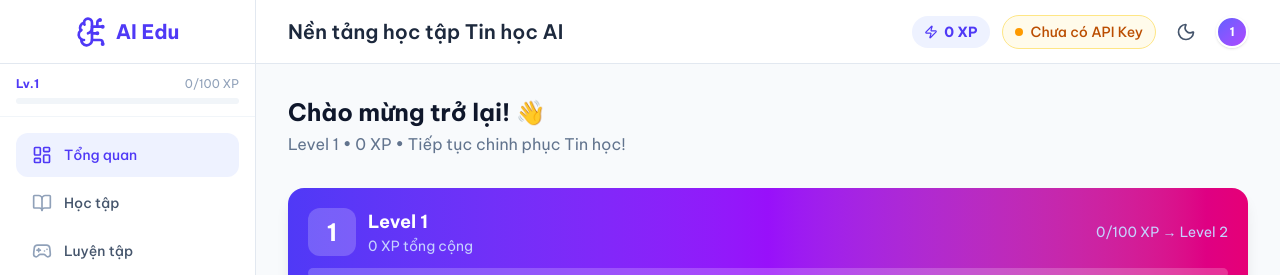
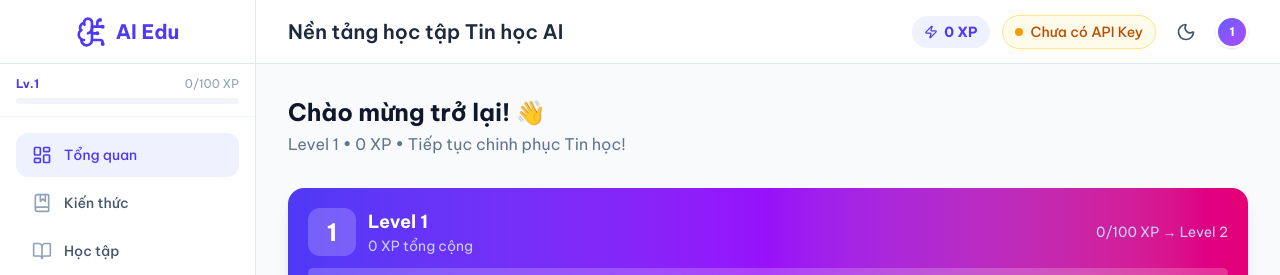
Before and after one commit to duocle502-code/tinhoc_edu, a React (Vite) app: page / in a window 1280 px wide. Shown: the top 275 px of the page. Built offline with nearby package versions, Linux system fonts and the light colour scheme.

Commit message:
Update Sidebar.tsx

```diff
--- a/src/components/Sidebar.tsx
+++ b/src/components/Sidebar.tsx
@@ -1,5 +1,5 @@
 import React from 'react';
-import { BookOpen, BrainCircuit, LayoutDashboard, History, Settings, Gamepad2, Trophy, ClipboardList } from 'lucide-react';
+import { BookOpen, BrainCircuit, LayoutDashboard, History, Settings, Gamepad2, Trophy, ClipboardList, BookMarked } from 'lucide-react';
 import { cn } from '../lib/utils';
 import { useGamification } from '../store';
 import { XP_PER_LEVEL } from '../data/demo';
@@ -16,6 +16,7 @@ export function Sidebar({ currentView, setCurrentView, isMobileOpen, setIsMobile
 
   const navItems = [
     { id: 'dashboard', label: 'Tổng quan', icon: LayoutDashboard },
+    { id: 'learning', label: 'Kiến thức', icon: BookMarked },
     { id: 'subjects', label: 'Học tập', icon: BookOpen },
     { id: 'practice', label: 'Luyện tập', icon: Gamepad2 },
     { id: 'tutor', label: 'Gia sư AI', icon: BrainCircuit },
```
